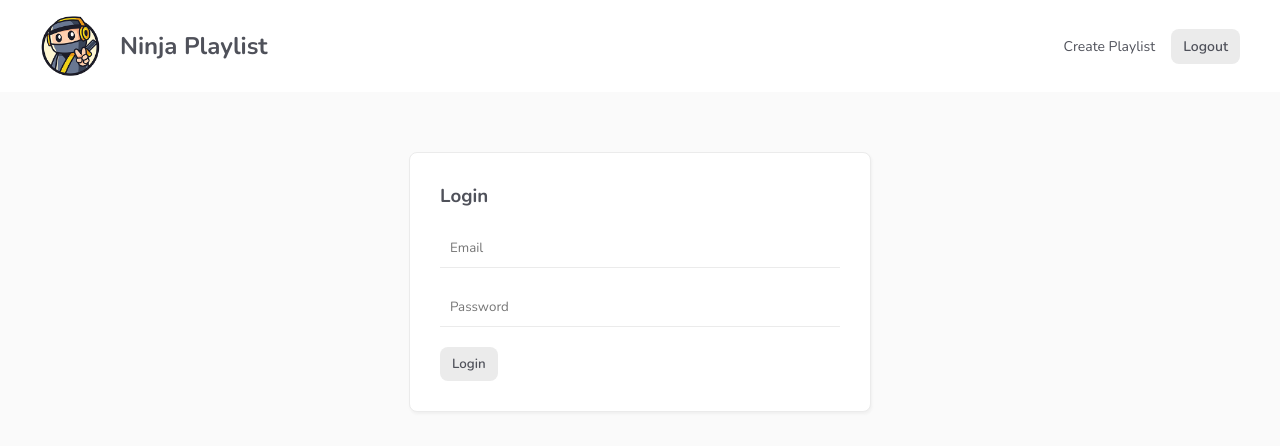
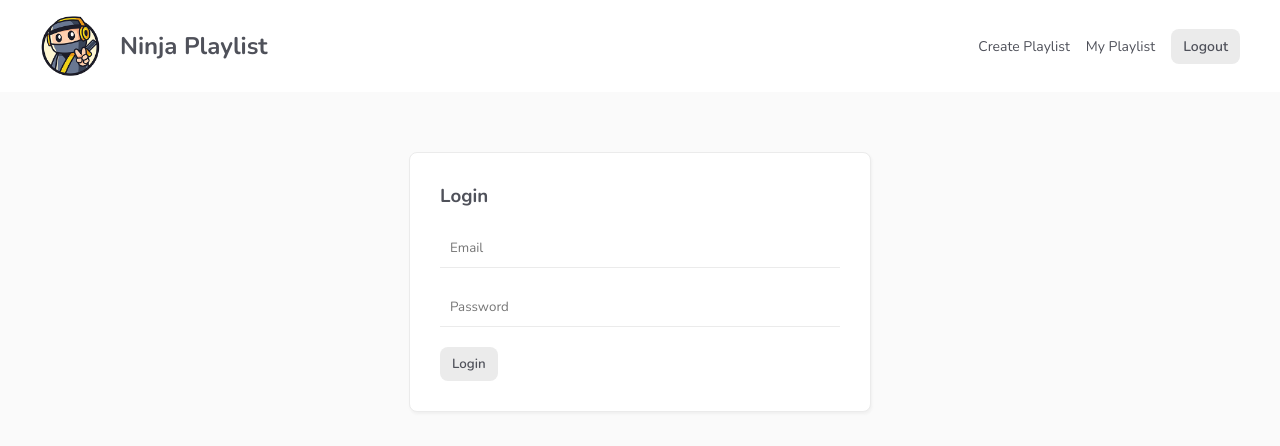
Before and after one commit to GamingDev27/ninjavue-playlist, a Vue app: page /login in a window 1280 px wide. Shown: the top 446 px of the page. Built offline with nearby package versions, Linux system fonts and the light colour scheme; no server answers; sample sign-in values are in the browser's storage.

Commit message:
route user playlist

```diff
--- a/src/components/NavBar.vue
+++ b/src/components/NavBar.vue
@@ -6,6 +6,7 @@
       <div class="links">
         <div v-if="user">
             <router-link :to="{ name: 'create-playlist' }">Create Playlist</router-link>
+            <router-link :to="{ name: 'playlist-user' }">My Playlist</router-link>
             <button v-if="!isPending" @click="handleLogout">Logout</button>
             <button v-else disabled>Loading...</button>
         </div>
--- a/src/router/index.js
+++ b/src/router/index.js
@@ -2,9 +2,8 @@ import { createRouter, createWebHistory } from 'vue-router'
 import HomeView from '../views/HomeView.vue'
 import LoginView from '../views/auth/Login.vue'
 import SignUpView from '../views/auth/Signup.vue'
-import {onAuthStateChanged } from 'firebase/auth'
+import { onAuthStateChanged } from 'firebase/auth'
 import { projectAuth } from '@/firebase/config'
-
 
 const requireAuth = (to, from, next) => {
   onAuthStateChanged(projectAuth, (user) => {
@@ -46,7 +45,13 @@ const router = createRouter({
       name: 'playlist-details',
       component: () => import('../views/playlist/PlaylistDetailsView.vue'),
       beforeEnter: requireAuth,
-      props:true
+      props: true,
+    },
+    {
+      path: '/playlist/user',
+      name: 'playlist-user',
+      component: () => import('../views/playlist/UserPlaylist.vue'),
+      beforeEnter: requireAuth,
     },
   ],
 })
--- a/src/views/auth/Login.vue
+++ b/src/views/auth/Login.vue
@@ -23,7 +23,7 @@ const handleSubmit = async () => {
   const res = await login(email.value, password.value);
   if(!error.value){
     console.log('Login successful')
-    router.push({ name: 'home' })
+    router.push({ name: 'playlist-user' })
   }
 }
 </script>
--- /dev/null
+++ b/src/views/playlist/UserPlaylist.vue
@@ -0,0 +1,13 @@
+<template>
+  <h2>My Playlist</h2>
+</template>
+
+<script>
+export default {
+
+}
+</script>
+
+<style>
+
+</style>
```
